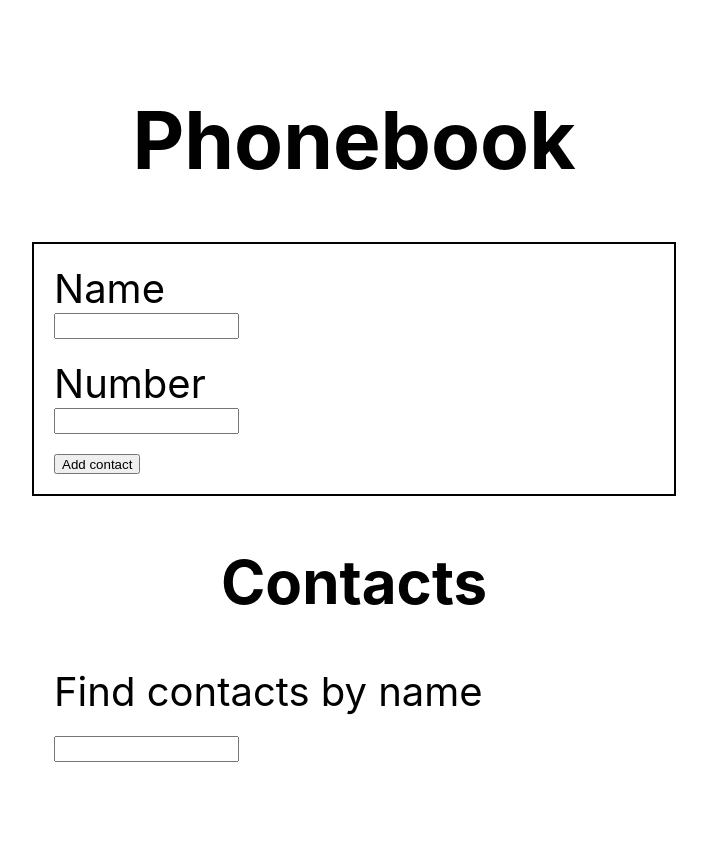
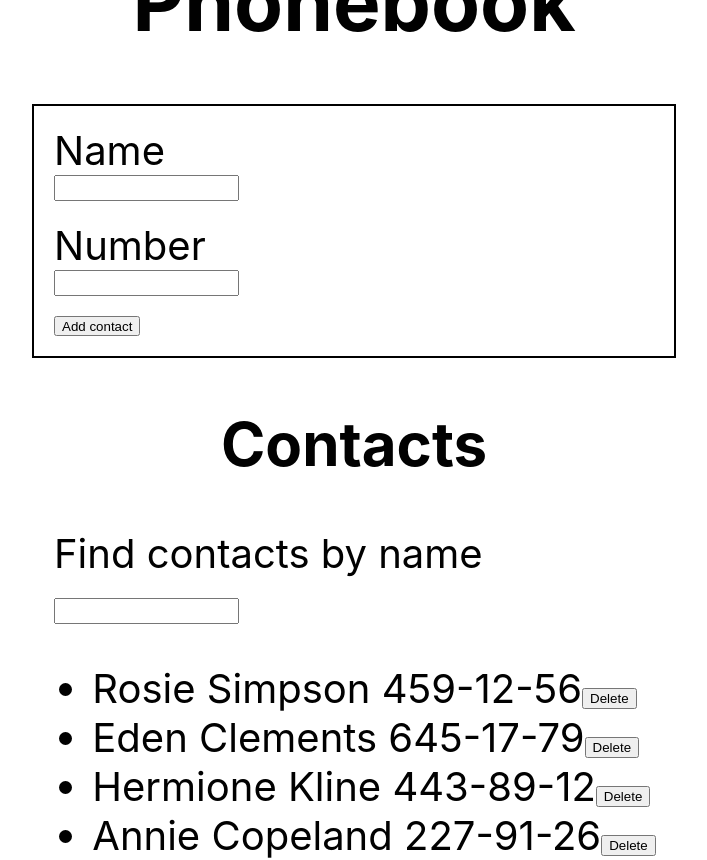
Before and after one commit to stanislav-pravdiuk/goit-react-hw-06-phonebook, a React (Create React App) app: page / in a window 1280 px wide. Shown: the whole page, without its empty margins (286-993 px from the left). Before the commit the page ends 800 px from the top, so only its background shows below. Built offline with nearby package versions, Linux system fonts and the light colour scheme.

Commit message:
to do Redux Persist

```diff
--- a/src/components/App.jsx
+++ b/src/components/App.jsx
@@ -1,24 +1,20 @@
-import { useState, useEffect } from "react";
-import { nanoid } from 'nanoid';
-import { Notify } from 'notiflix/build/notiflix-notify-aio';
-import initialContacts from '../components/contacts/contacts.json';
+// import { useState, useEffect } from "react";
 import ContactForm from "./phonebook/contactForm";
 import ContactList from "./contacts/ContactsList";
 import Filter from "./contacts/Filter";
 import { useSelector, useDispatch } from "react-redux";
-import { createContact, removeContact } from "./redux/contacts/contactsSlice";
-import { setFilter } from "./redux/contacts/contactsSlice";
+import { createContact, removeContact, setFilter } from "./redux/contacts/contactsSlice";
 
 function App() {
 
-  const contacts = useSelector(state => state.contacts.contacts);
-  const filter = useSelector(state => state.contacts.filter);
+  const { contacts } = useSelector(state => state);
+  const { filter } = useSelector(state => state);
 
-  const dispatch = useDispatch()
-  // const [contacts, setContacts] = useState(initialContacts);
-  // const [filter, setFilter] = useState('');
-  // const visibleContacts = contacts.filter(contact =>
-  //   contact.name.toLowerCase().includes(filter.toLowerCase()));
+  const dispatch = useDispatch();
+
+  const visibleContacts = contacts
+    .filter(contact => contact.name.toLowerCase()
+    .includes(filter.toLowerCase()));
 
   // useEffect(() => {
   //   const storedContacts = localStorage.getItem('contacts');
@@ -32,7 +28,6 @@ function App() {
   // }, [contacts]);
 
   function deleteContact(contactId) {
-  //   setContacts(state => state.filter(contact => contactId !== contact.id));
     dispatch(removeContact(contactId));
   };
 
@@ -41,8 +36,7 @@ function App() {
   };
 
   function handleFilterChange(event) {
-  //   setFilter(event.currentTarget.value);
-    dispatch(setFilter(event))
+    dispatch(setFilter(event));
   };
 
   return (
@@ -63,7 +57,8 @@ function App() {
       <h2>Contacts</h2>
       <Filter filter={filter} onChange={handleFilterChange} />
 
-      {/* <ContactList contacts={visibleContacts} onDeleteContact={deleteContact} /> */}
+      {/* <ContactList contacts={contacts} onDeleteContact={deleteContact}/> */}
+      <ContactList contacts={visibleContacts} onDeleteContact={deleteContact} />
 
     </div>
   );
--- a/src/components/redux/contacts/contactsSlice.js
+++ b/src/components/redux/contacts/contactsSlice.js
@@ -1,7 +1,7 @@
 import { createSlice } from "@reduxjs/toolkit";
-import contacts from '../../contacts/contacts.json';
 import { nanoid } from "@reduxjs/toolkit";
 import { Notify } from 'notiflix/build/notiflix-notify-aio';
+import contacts from '../../contacts/contacts.json';
 
 export const contactsSlice = createSlice({
     name: 'contacts',
@@ -17,7 +17,7 @@ export const contactsSlice = createSlice({
         },
 
         removeContact(state, action) {
-            return state.filter(contact => action.payload.id !== contact.id)
+            return state.filter(contact => action.payload !== contact.id)
         }
 
     }
@@ -29,7 +29,7 @@ export const filterSlice = createSlice({
     reducers: {
 
         setFilter(state, action) {
-            alert('work')
+            return action.payload.target.value;
         },
 
     }
```
